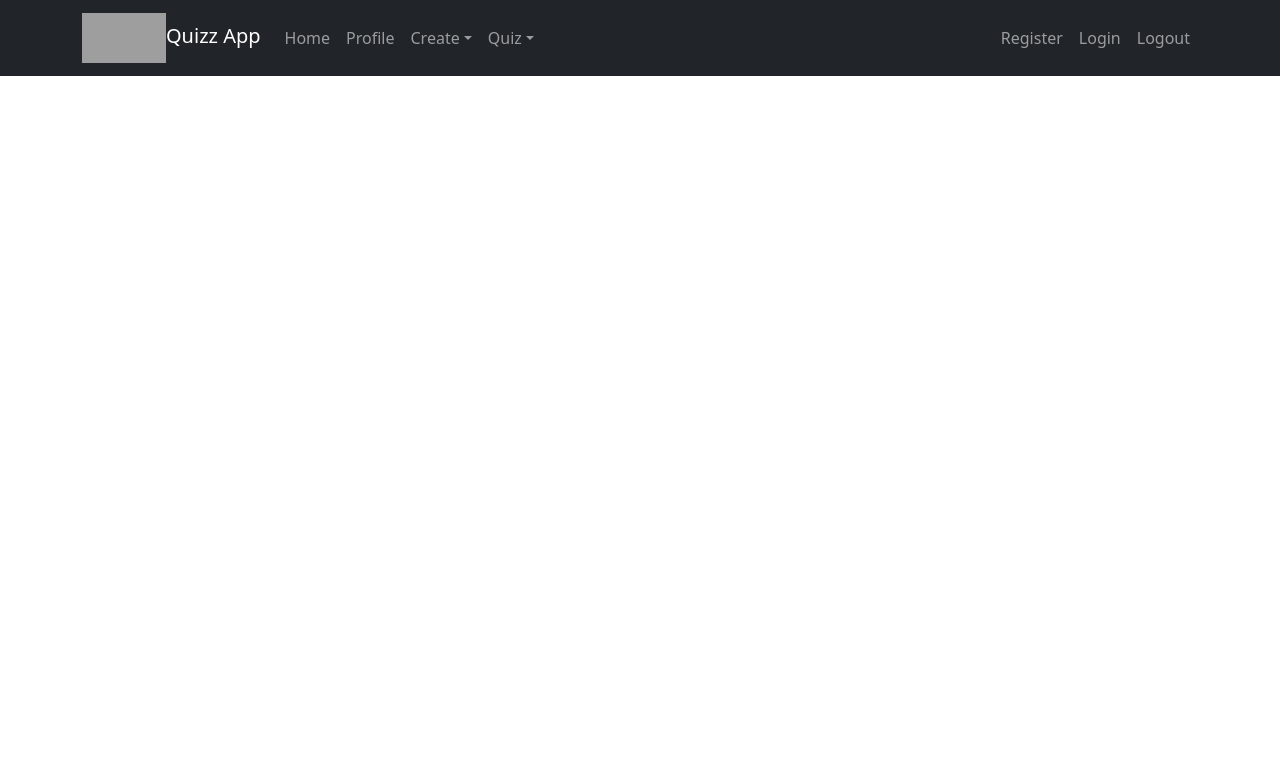
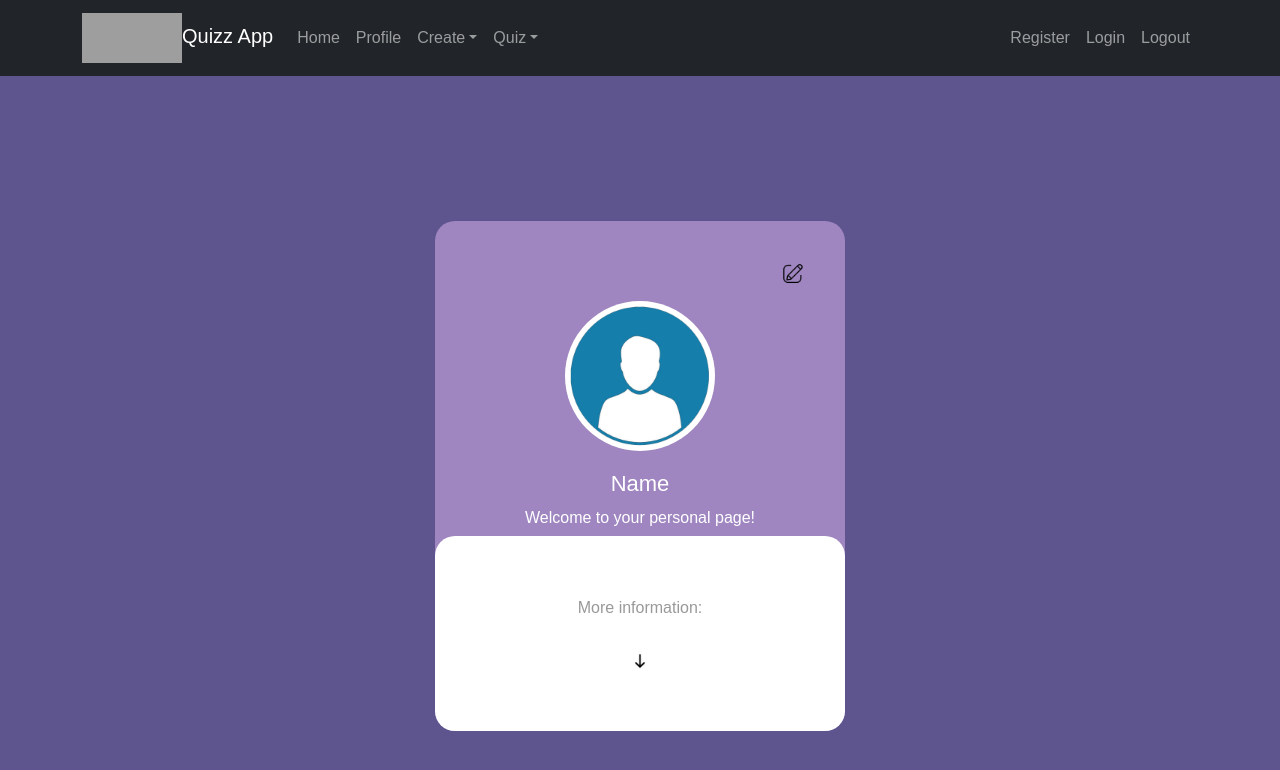
Before and after one commit to hailieboomboom/QuizSystem, a React (Create React App) app in the folder frontend/: page /profile in a window 1280 px wide. Shown: the top 770 px of the page. Built offline with nearby package versions, Linux system fonts and the light colour scheme; grey boxes are pictures that could not be loaded.

Commit message:
fix frontend

```diff
--- a/frontend/src/pages/Home.jsx
+++ b/frontend/src/pages/Home.jsx
@@ -10,7 +10,7 @@ import {Link} from "react-router-dom";
 const Home = () => {
     return (
 
-        <div class={"homeDiv"}>
+        <div className={"homeDiv"}>
             <Grid className={"homeGrid"}>
                 <Stack
                     direction="row"
--- a/frontend/src/pages/Profile.jsx
+++ b/frontend/src/pages/Profile.jsx
@@ -1,29 +1,39 @@
 import React from 'react'
+import '../styles/profileStyle.css';
+import editButton from '../styles/editButton.png';
+import profilePicture from '../styles/profilePicture.png';
+import downArrow from '../styles/downArrow.png';
+import {Link} from "react-router-dom";
+import Grid from "@mui/material/Grid";
 
 const Profile = () => {
+
+  function handleOnClick(){
+    console.log("Clicked!")
+  }
+
   return (
-    <div></div>
-      // <div className={"profileContainer"}>
-      //     <div className={"profileBox"}>
-      //         <img src={profilePicture} className={"profilePic"}/>
-      //         <img src={editButton} className={"editIcon"}/>
-      //         <h3>Name</h3>
-      //         <p>Welcome to your personal page!</p>
-      //         <button onClick={handleOnClick} as={Link} to="/questions" type={"button"}>View Your Questions</button>
-      //         <div className={"profileBottom"}>
-      //             <p>More information:</p>
-      //             <img className={"downArrow"} src={downArrow}/>
-      //         </div>
-      //     </div>
+      <div className={"profileContainer"}>
+          <div className={"profileBox"}>
+              <img src={profilePicture} className={"profilePic"}/>
+              <img src={editButton} className={"editIcon"}/>
+              <h3>Name</h3>
+              <p>Welcome to your personal page!</p>
+              {/* <button onClick={handleOnClick} as={Link} to="/questions" type={"button"}>View Your Questions</button> */}
+              <div className={"profileBottom"}>
+                  <p>More information:</p>
+                  <img className={"downArrow"} src={downArrow}/>
+              </div>
+          </div>
 
-        // {/*<Grid className={"profileGrid"}>*/}
-        // {/*  <Grid item>*/}
-        // {/*    <div className={"profileCenter"}>*/}
-        // {/*      <h1 className={"profileTitle"}>This is your profile!</h1>*/}
-        // {/*    </div>*/}
-        // {/*  </Grid>*/}
-        // {/*</Grid>*/}
-      // </div>
+          {/* <Grid className={"profileGrid"}>
+            <Grid item>
+              <div className={"profileCenter"}>
+                <h1 className={"profileTitle"}>This is your profile!</h1>
+              </div>
+            </Grid>
+          </Grid> */}
+      </div>
 
   )
 }
--- a/frontend/src/pages/TrainerDashboard.jsx
+++ b/frontend/src/pages/TrainerDashboard.jsx
@@ -44,7 +44,6 @@ export default function TrainerDashboard(){
             <Table aria-label="simple table" stickyHeader>
                 <TableHead>
                     <TableRow>
-
                         <TableCell align="right">Username</TableCell>
                         <TableCell align="right">First Name</TableCell>
                         <TableCell align="right">Last Name</TableCell>
```
